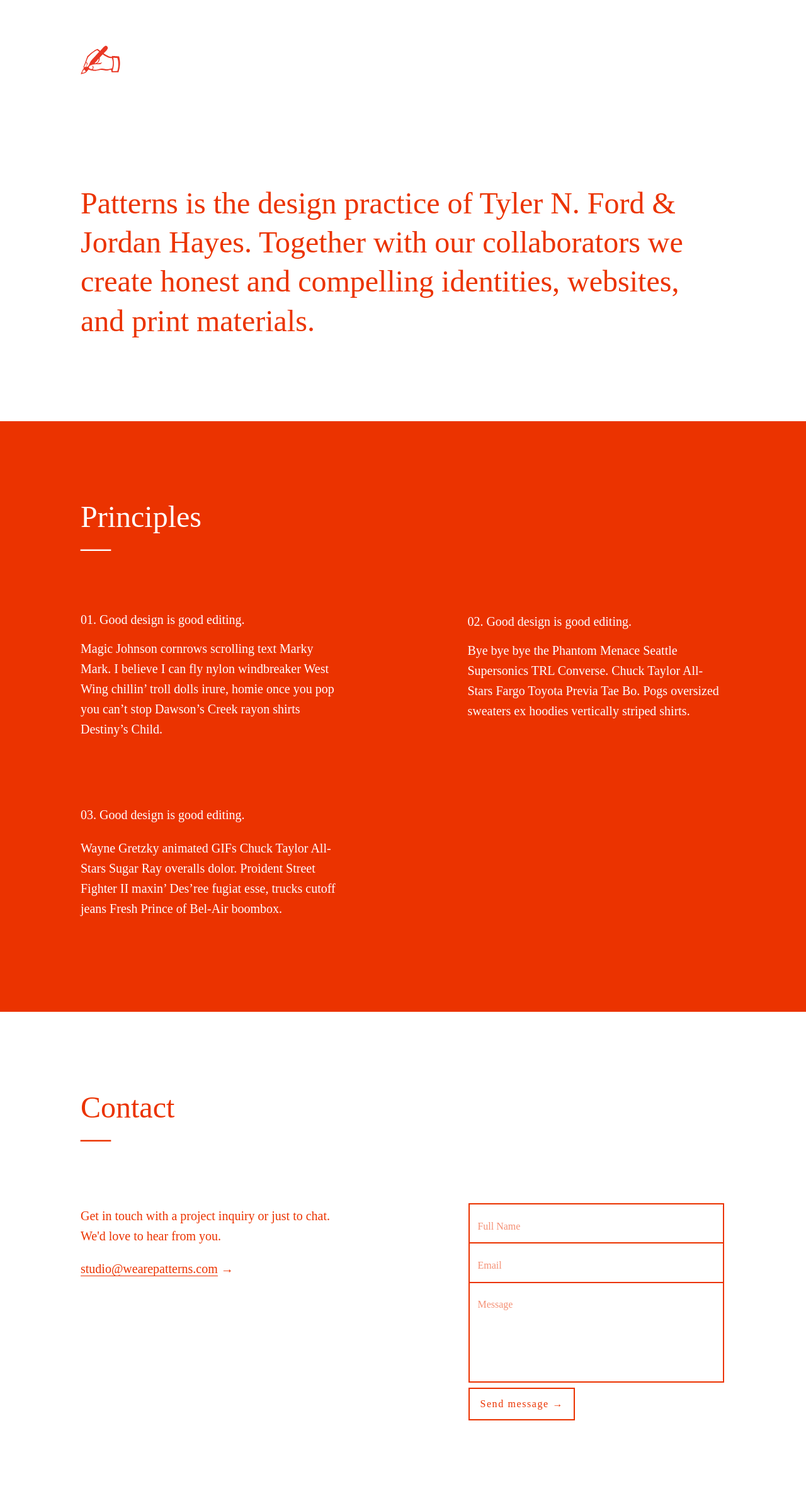
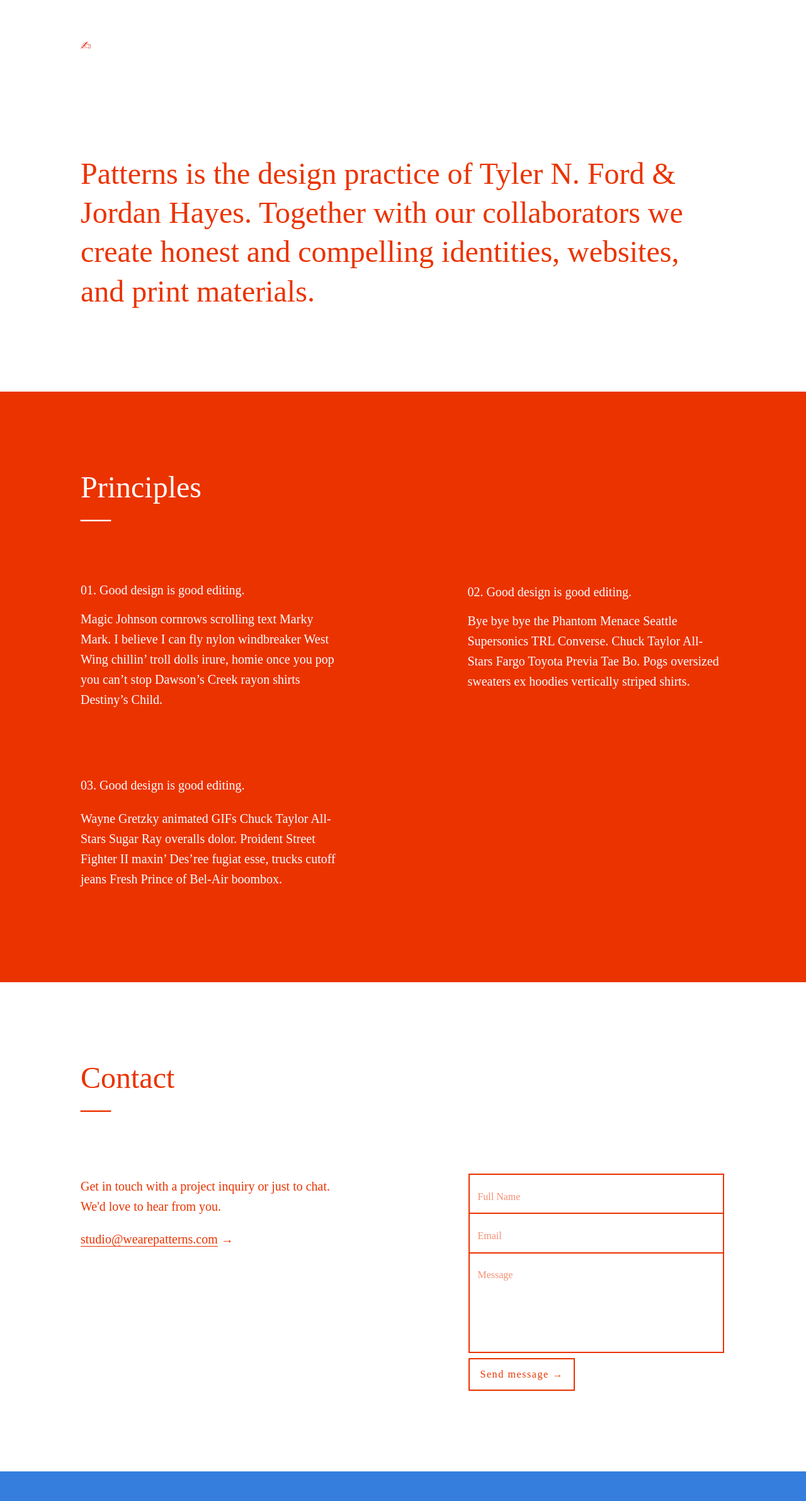
Before and after one commit to wearepatterns/wearepatterns.github.io, a Jekyll site: the page built from index.markdown, in a window 1280 px wide. Shown: the whole page at 63% size. Built offline with Jekyll 4.4.1, drawn with Linux system fonts in a browser that asks for light colours; after the commit the page ends 2337 px from its top, so only the background shows below that.

Commit message:
Update new.html

```diff
--- a/_layouts/new.html
+++ b/_layouts/new.html
@@ -39,7 +39,7 @@
 
 <body class="fw4 bg-blue" style="font-family:'p22-underground';">
     <header class="bg-white newred ph3 ph4-ns ph6-l">
-        <img class="pt3 pt5-l mt0 mb5 mb6-l" style="width:63px;" src="/hand.svg">
+        <img class="pt3 pt5-l mt0 mb5 mb6-l w1" style="widdth:63px;" src="/hand.svg">
         <!--<p class="pt3 pt5-l mt0 mb5 mb6-l f2 f-subheadline-l lh-solid fw3">&#9997;</p>-->
         <h1 class="pb5 pb6-l mb0 f3 f1-l lh-title measure-narrow normal">{{ page['description'] }}</h1>
     </header>
```
